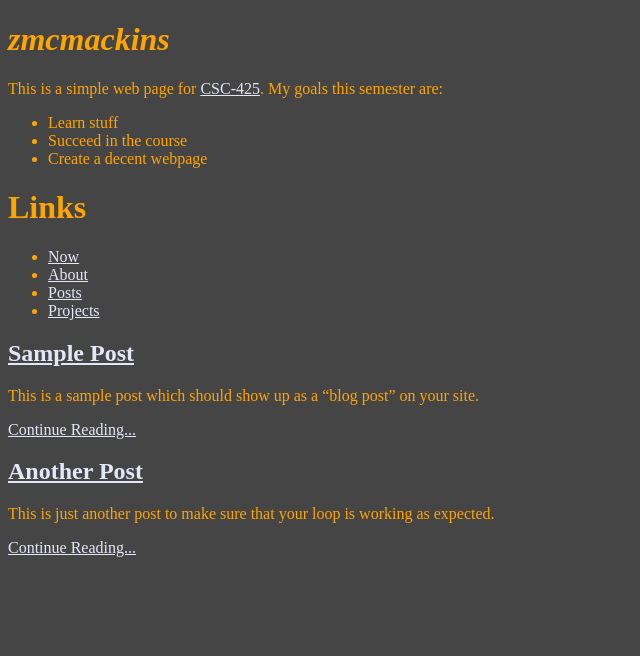
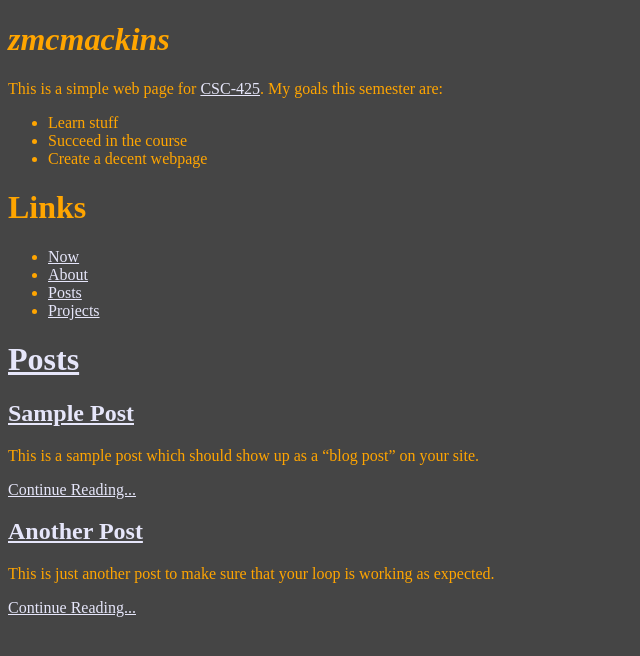
Before and after one commit to zmcmackins/zmcmackins.github.io, a Jekyll site: the page built from index.html, in a window 1280 px wide. Shown: the top 656 px of the page, without its empty margins (0-640 px from the left). Built offline with Jekyll 4.4.1, drawn with Linux system fonts in a browser that asks for light colours.

Commit message:
Update index.html

```diff
--- a/index.html
+++ b/index.html
@@ -2,6 +2,7 @@
 title: zmcmackins
 layout: main
 ---
+<h1><b>Posts</b></h1>
 {%for post in site.posts%}
 <article>
 <h2>
```
